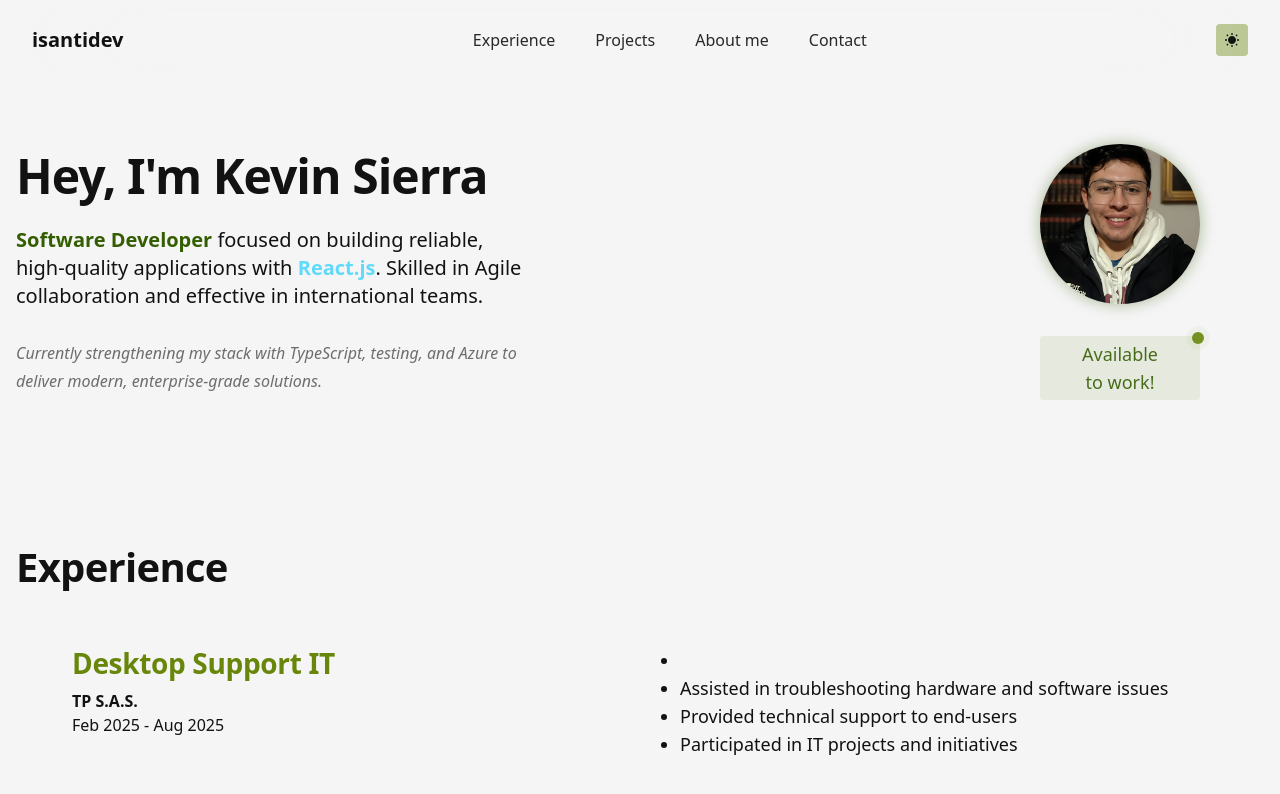
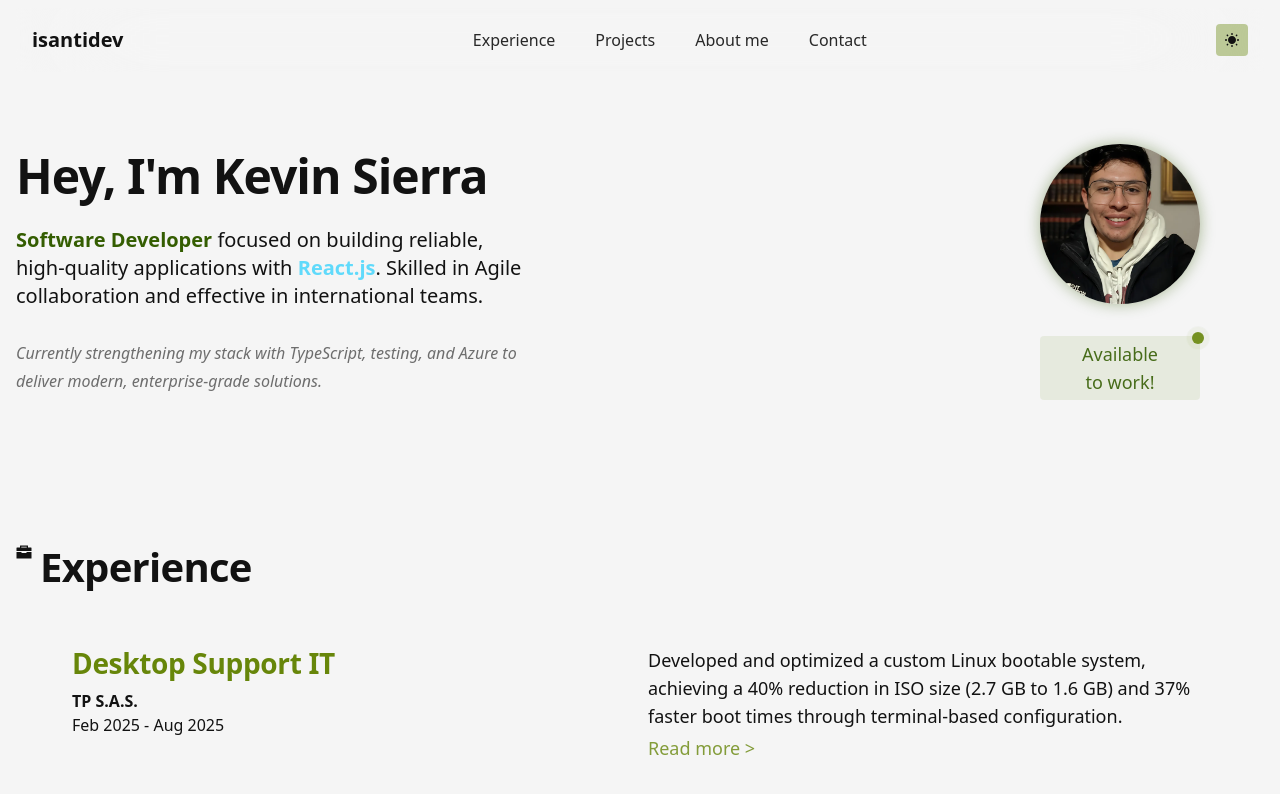
Before and after one commit to isantidev/my-portfolio, a React (Vite) app: page / in a window 1280 px wide. Shown: the top 794 px of the page. Built offline with nearby package versions, Linux system fonts and the light colour scheme.

Commit message:
Experience component fulfilled

```diff
--- a/src/components/layout/Experience.jsx
+++ b/src/components/layout/Experience.jsx
@@ -1,4 +1,13 @@
+import { useState } from "react";
+import { IoBriefcaseSharp } from "react-icons/io5";
+
 const Experience = () => {
+    const [isExpanded, setIsExpanded] = useState(false);
+
+    const showMoreInfo = () => {
+        setIsExpanded(!isExpanded);
+    };
+
     return (
         <>
             <section
@@ -6,7 +15,12 @@ const Experience = () => {
                 md:max-w-2xl"
                 id="Experience"
             >
-                <h2>Experience</h2>
+                <header className="inline-flex gap-2">
+                    <span>
+                        <IoBriefcaseSharp className="size-4" />
+                    </span>
+                    <h2>Experience</h2>
+                </header>
 
                 <article
                     tabIndex={0}
@@ -25,18 +39,35 @@ const Experience = () => {
                             Feb 2025 - Aug 2025
                         </span>
                     </div>
-                    <ul
-                        className="*:text-lg list-disc pl-6
-                        md:pl-8"
-                    >
-                        <li></li>
-                        <li>
-                            Assisted in troubleshooting hardware and software
-                            issues
-                        </li>
-                        <li>Provided technical support to end-users</li>
-                        <li>Participated in IT projects and initiatives</li>
-                    </ul>
+                    <p className="text-lg">
+                        Developed and optimized a custom Linux bootable system,
+                        achieving a 40% reduction in ISO size (2.7 GB to 1.6 GB)
+                        and 37% faster boot times through terminal-based
+                        configuration.{" "}
+                        <span className="sr-only">Show more info</span>
+                        <span
+                            className={isExpanded === true ? "block" : "hidden"}
+                        >
+                            {" "}
+                            Performed system hardening, ensured cross-platform
+                            compatibility with Ventoy and Rufus, and created
+                            comprehensive technical documentation. Delivered
+                            technical support and troubleshooting while
+                            contributing to IT projects and system improvements.
+                        </span>
+                        <button
+                            className={
+                                isExpanded === false
+                                    ? "block font-light text-custom-primary/80 mt-1"
+                                    : "block font-light text-custom-primary/80 mt-1"
+                            }
+                            onClick={showMoreInfo}
+                        >
+                            {isExpanded === true
+                                ? "< Read less"
+                                : "Read more >"}
+                        </button>
+                    </p>
                 </article>
             </section>
         </>
```
